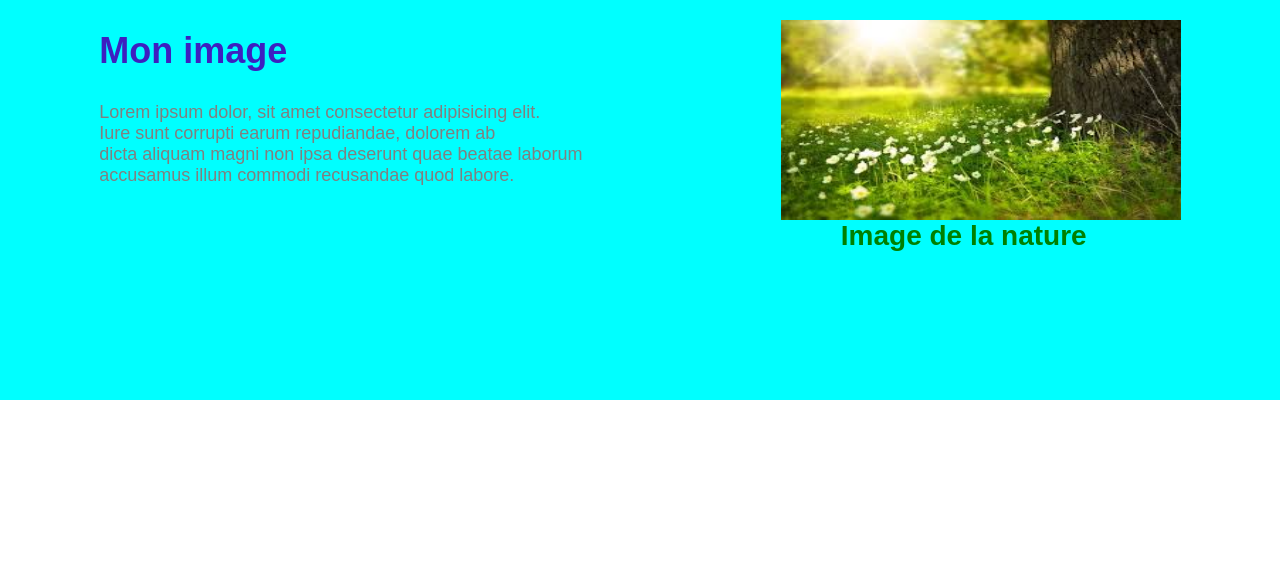
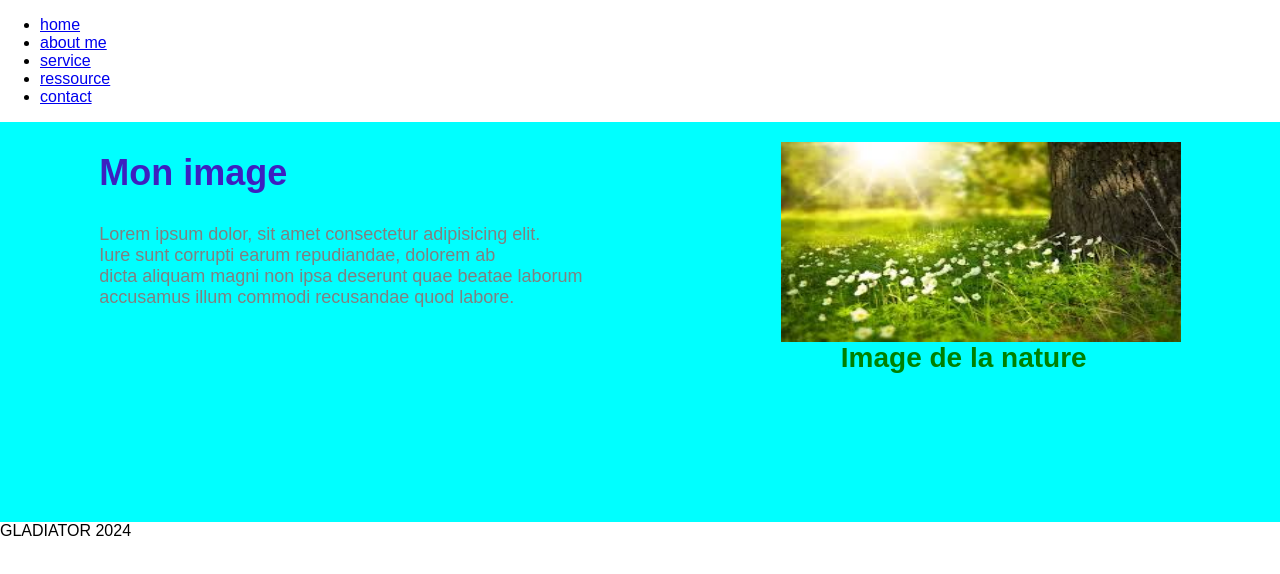
Before and after one commit to amadoudiarroudiallo/Gladiator, a plain HTML site: page index.html in a window 1280 px wide. Drawn offline with Linux system fonts and the light colour scheme.

Commit message:
updae branch

```diff
--- a/index.html
+++ b/index.html
@@ -9,6 +9,17 @@
 </head>
 
 <body>
+    <nav>
+        <div class="containe">
+            <ul>
+                <li><a href="#" class="color">home</a></li>
+                <li><a href="#">about me</a></li>
+                <li><a href="#">service</a></li>
+                <li><a href="#">ressource</a></li>
+                <li><a href="#">contact</a></li>
+            </ul>
+        </div>
+    </nav>
     <section class="sec1">
 
         <div class="contenu">
@@ -25,7 +36,9 @@
             </div>
         </div>
     </section>
-
+    <footer>
+        GLADIATOR 2024
+    </footer>
 </body>
 
 </html>
```
